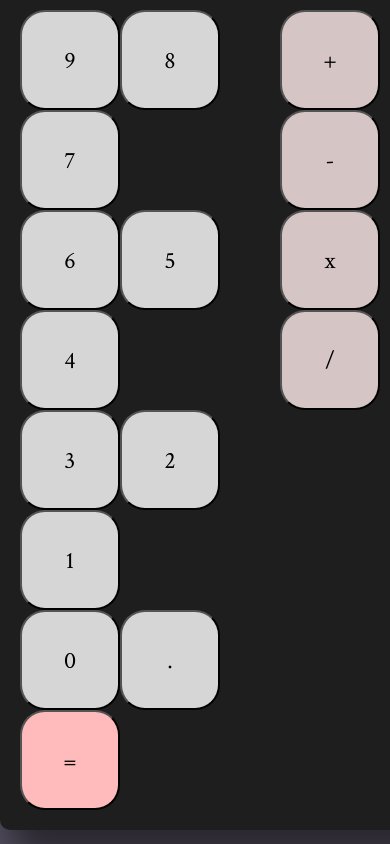
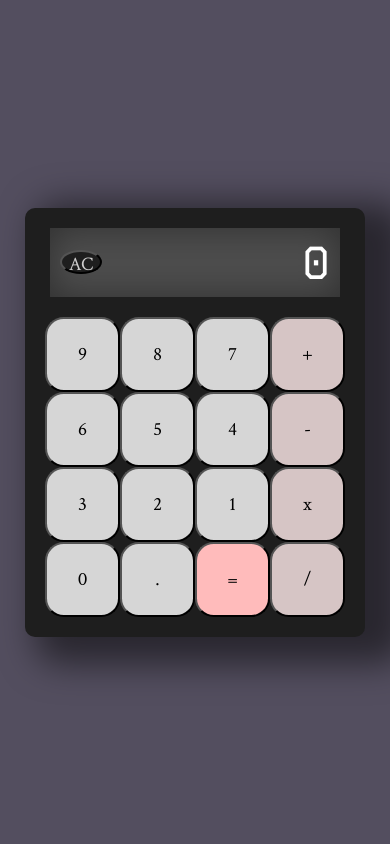
Before and after one commit to NahuMeza/My-React-Calculator, a React (Vite) app: page / in a window 390 px wide. Built offline with nearby package versions, Linux system fonts and the light colour scheme.

Commit message:
responsive design

```diff
--- a/src/Components/App/App.css
+++ b/src/Components/App/App.css
@@ -123,13 +123,45 @@ button:disabled{
 }
 
 @media screen and (max-width: 500px){
-    .calc-display{
+
+    body{
+        width: 100vw;
+        display:flex;
+        justify-content: center;
+        align-items: center;
+    }
+
+    #root{
+        width: 100vw;
+        display: flex;
+        justify-content: center;
+        align-items: center;
+    }
+    /* .calc-display{
         width: 300px;
         height: 400px;
-    }
+    } */
     main{
         width: 400px;
         height: 400px;
     }
-
+    .calc-case{
+        width: 300px;
+        height: 400px;
+    }
+    .calc-numbpad{
+        width: 300px;
+        height: 300px;
+    }
+    .calc-display{
+        width: 90%;
+        height: 30%;
+        padding: 10px 10px 10px 10px;
+        font-size: 1.8em;
+    }
+    button{
+        width: 75px;
+        height: 75px;
+        font-size: 1.2rem;
+    }
 }
```
